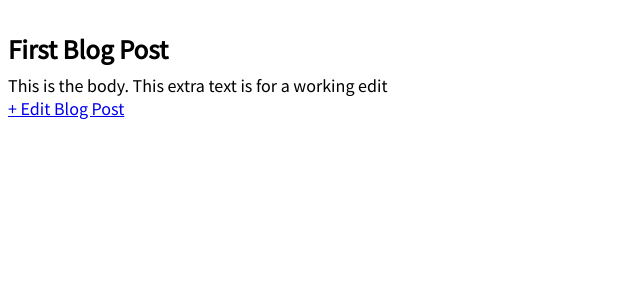
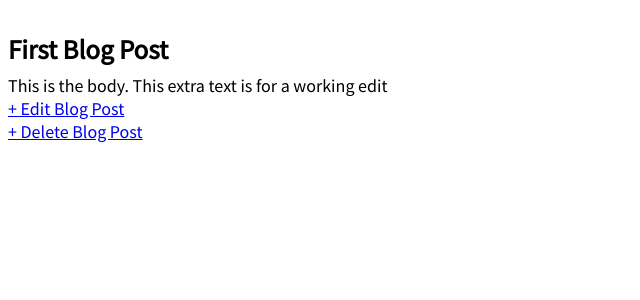
Before and after one commit to leomuko/learn_django, a Django app: page /post/1 in a window 1280 px wide. Shown: the part 102-402 px from the top of the page, without its empty margins (0-640 px from the left). Run offline with Django 3.2, Linux system fonts and the light colour scheme; data comes from the database, SQL or seed files in the repository; both versions use the stored data as it was after the commit.

Commit message:
Implement deleting blog post

```diff
--- a/blog/blog/urls.py
+++ b/blog/blog/urls.py
@@ -3,9 +3,12 @@ from .views import (
      BlogListView,
      BlogDetailView,
      BlogCreateView,
-     BlogUpdateView)
+     BlogUpdateView,
+     BlogDeleteView
+     )
 
 urlpatterns = [
+    path('post/<int:pk>/delete', BlogDeleteView.as_view(), name='post_delete'),
     path('post/<int:pk>/edit', BlogUpdateView.as_view(), name='post_edit'),
     path('post/new', BlogCreateView.as_view(), name='post_new'),
     path('post/<int:pk>', BlogDetailView.as_view(), name='post_detail'),
--- a/blog/blog/views.py
+++ b/blog/blog/views.py
@@ -1,5 +1,7 @@
 from django.views.generic import ListView, DetailView
-from django.views.generic.edit import CreateView, UpdateView
+from django.views.generic.edit import CreateView, UpdateView, DeleteView
+
+from django.urls import reverse_lazy
 
 from .models import Post
 
@@ -20,3 +22,8 @@ class BlogUpdateView(UpdateView):
     model = Post
     template_name = 'post_edit.html'
     fields = ['title', 'body']
+
+class BlogDeleteView(DeleteView):
+    model = Post
+    template_name = 'post_delete.html'
+    success_url = reverse_lazy('home')
--- a/blog/templates/post_detail.html
+++ b/blog/templates/post_detail.html
@@ -4,5 +4,7 @@
     <h2>{{ post.title }}</h2>
     <p>{{ post.body }}</p>
     <a href="{% url 'post_edit' post.pk %}">+ Edit Blog Post</a>
+    <p><a href="{% url 'post_delete' post.pk %}">+ Delete Blog Post</a></p>
+
 </div>
 {% endblock content %}
```
Also changed, not shown: blog/templates/post_delete.html (added, +8 -0 lines), blog/db.sqlite3.
